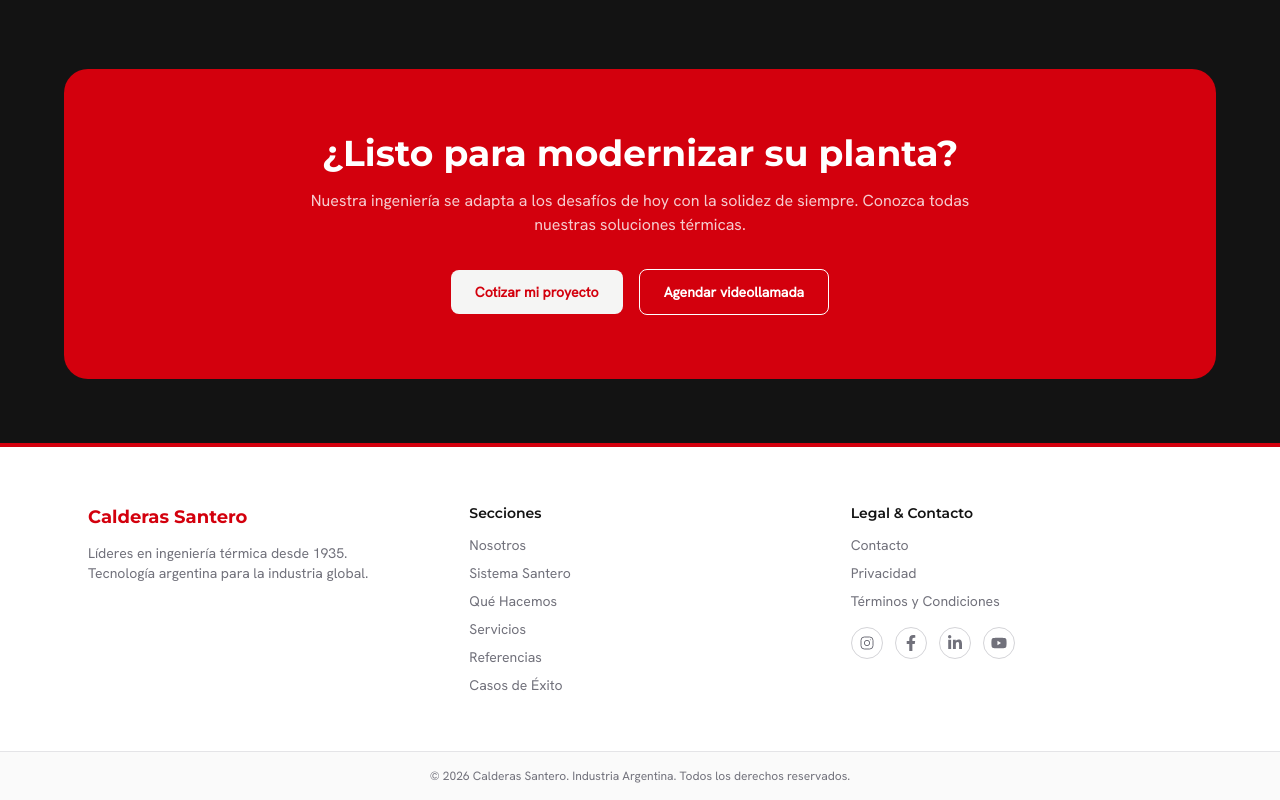
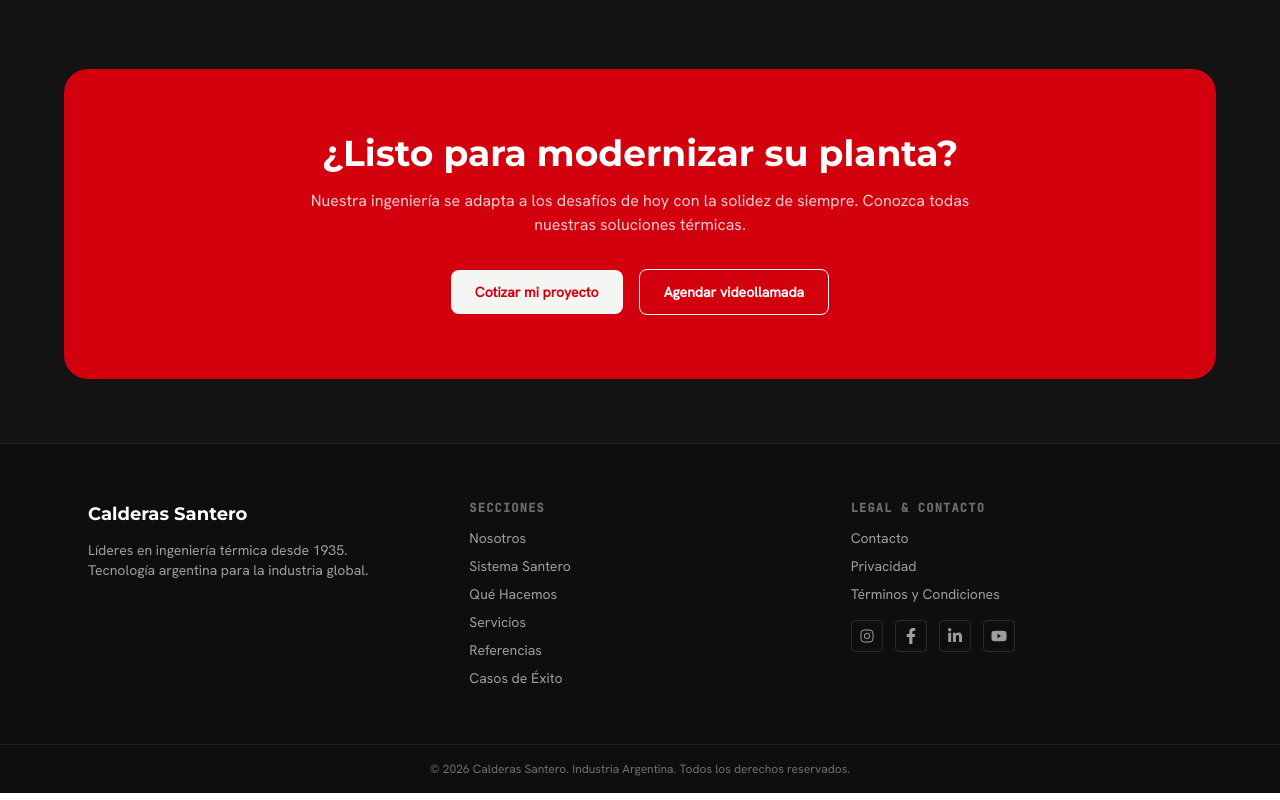
Before and after one commit to chiarasalvu/santero-calderas, a Next.js app: page / in a window 1280 px wide. Shown: the part 6266-7066 px from the top of the page. Built offline with nearby package versions, Linux system fonts and the light colour scheme.

Commit message:
Restylear el Footer a la paleta del sistema de diseño Evolución Térmica

```diff
--- a/components/Footer.tsx
+++ b/components/Footer.tsx
@@ -15,8 +15,8 @@ export default function Footer() {
       href={link.href}
       className={`text-sm ${
         pathname === link.href
-          ? "font-medium text-brand-red"
-          : "text-zinc-500 hover:text-brand-red"
+          ? "font-medium text-brand-red-light"
+          : "text-white/60 hover:text-brand-red-light"
       }`}
     >
       {link.label}
@@ -24,26 +24,29 @@ export default function Footer() {
   );
 
   return (
-    <footer className="border-t-4 border-brand-red bg-white">
+    <footer className="border-t border-steel/20 bg-ink-deep">
       <Reveal>
         <div className="mx-auto grid max-w-6xl gap-10 px-6 py-14 sm:grid-cols-3">
           <div>
-            <p className="font-heading text-lg font-bold text-brand-red">
+            <p className="font-heading text-lg font-bold text-white">
               Calderas Santero
             </p>
-            <p className="mt-3 max-w-xs text-sm text-zinc-500">
+            <p className="mt-3 max-w-xs text-sm text-white/60">
               Líderes en ingeniería térmica desde 1935. Tecnología argentina
               para la industria global.
             </p>
           </div>
 
           <div>
-            <p className="font-heading text-sm font-semibold text-navy">
+            <p className="font-mono text-xs font-semibold tracking-widest text-white/40 uppercase">
               Secciones
             </p>
             <nav className="mt-3 flex flex-col gap-2">
               {footerSectionLinks.slice(0, 2).map(renderFooterLink)}
-              <Link href="/servicios" className="text-sm text-zinc-500 hover:text-brand-red">
+              <Link
+                href="/servicios"
+                className="text-sm text-white/60 hover:text-brand-red-light"
+              >
                 Qué Hacemos
               </Link>
               {footerSectionLinks.slice(2).map(renderFooterLink)}
@@ -51,7 +54,7 @@ export default function Footer() {
           </div>
 
           <div>
-            <p className="font-heading text-sm font-semibold text-navy">
+            <p className="font-mono text-xs font-semibold tracking-widest text-white/40 uppercase">
               Legal &amp; Contacto
             </p>
             <nav className="mt-3 flex flex-col gap-2">
@@ -59,7 +62,7 @@ export default function Footer() {
                 <Link
                   key={link.href}
                   href={link.href}
-                  className="text-sm text-zinc-500 hover:text-brand-red"
+                  className="text-sm text-white/60 hover:text-brand-red-light"
                 >
                   {link.label}
                 </Link>
@@ -71,11 +74,25 @@ export default function Footer() {
                 target="_blank"
                 rel="noopener noreferrer"
                 aria-label="Instagram de Calderas Santero"
-                className="flex h-8 w-8 items-center justify-center rounded-full border border-zinc-300 text-zinc-500 transition-colors hover:border-brand-red hover:text-brand-red"
+                className="flex h-8 w-8 items-center justify-center rounded border border-steel/30 text-white/60 transition-colors hover:border-brand-red-light hover:text-brand-red-light"
               >
                 <svg viewBox="0 0 24 24" fill="none" className="h-4 w-4">
-                  <rect x="3" y="3" width="18" height="18" rx="5" stroke="currentColor" strokeWidth="1.5" />
-                  <circle cx="12" cy="12" r="4" stroke="currentColor" strokeWidth="1.5" />
+                  <rect
+                    x="3"
+                    y="3"
+                    width="18"
+                    height="18"
+                    rx="5"
+                    stroke="currentColor"
+                    strokeWidth="1.5"
+                  />
+                  <circle
+                    cx="12"
+                    cy="12"
+                    r="4"
+                    stroke="currentColor"
+                    strokeWidth="1.5"
+                  />
                   <circle cx="17" cy="7" r="0.75" fill="currentColor" />
                 </svg>
               </a>
@@ -84,7 +101,7 @@ export default function Footer() {
                 target="_blank"
                 rel="noopener noreferrer"
                 aria-label="Facebook de Calderas Santero"
-                className="flex h-8 w-8 items-center justify-center rounded-full border border-zinc-300 text-zinc-500 transition-colors hover:border-brand-red hover:text-brand-red"
+                className="flex h-8 w-8 items-center justify-center rounded border border-steel/30 text-white/60 transition-colors hover:border-brand-red-light hover:text-brand-red-light"
               >
                 <svg viewBox="0 0 320 512" fill="currentColor" className="h-4 w-4">
                   <path d="M279.14 288l14.22-92.66h-88.91v-60.13c0-25.35 12.42-50.06 52.24-50.06h40.42V6.26S260.43 0 225.36 0c-73.22 0-121.08 44.38-121.08 124.72v70.62H22.89V288h81.39v224h100.17V288z" />
@@ -95,7 +112,7 @@ export default function Footer() {
                 target="_blank"
                 rel="noopener noreferrer"
                 aria-label="LinkedIn de Calderas Santero"
-                className="flex h-8 w-8 items-center justify-center rounded-full border border-zinc-300 text-zinc-500 transition-colors hover:border-brand-red hover:text-brand-red"
+                className="flex h-8 w-8 items-center justify-center rounded border border-steel/30 text-white/60 transition-colors hover:border-brand-red-light hover:text-brand-red-light"
               >
                 <svg viewBox="0 0 448 512" fill="currentColor" className="h-4 w-4">
                   <path d="M100.28 448H7.4V148.9h92.88zM53.79 108.1C24.09 108.1 0 83.5 0 53.8a53.79 53.79 0 0 1 107.58 0c0 29.7-24.1 54.3-53.79 54.3zM447.9 448h-92.68V302.4c0-34.7-.7-79.2-48.29-79.2-48.29 0-55.69 37.7-55.69 76.7V448h-92.78V148.9h89.08v40.8h1.3c12.4-23.5 42.69-48.3 87.88-48.3 94 0 111.28 61.9 111.28 142.3V448z" />
@@ -106,7 +123,7 @@ export default function Footer() {
                 target="_blank"
                 rel="noopener noreferrer"
                 aria-label="YouTube de Calderas Santero"
-                className="flex h-8 w-8 items-center justify-center rounded-full border border-zinc-300 text-zinc-500 transition-colors hover:border-brand-red hover:text-brand-red"
+                className="flex h-8 w-8 items-center justify-center rounded border border-steel/30 text-white/60 transition-colors hover:border-brand-red-light hover:text-brand-red-light"
               >
                 <svg viewBox="0 0 576 512" fill="currentColor" className="h-4 w-4">
                   <path d="M549.7 124.1c-6.3-23.7-24.8-42.3-48.3-48.6C458.8 64 288 64 288 64S117.2 64 74.6 75.5c-23.5 6.3-42 24.9-48.3 48.6-11.4 42.9-11.4 132.3-11.4 132.3s0 89.4 11.4 132.3c6.3 23.7 24.8 41.5 48.3 47.8C117.2 448 288 448 288 448s170.8 0 213.4-11.5c23.5-6.3 42-24.2 48.3-47.8 11.4-42.9 11.4-132.3 11.4-132.3s0-89.4-11.4-132.3zM232 335.5V176.5L361 256l-129 79.5z" />
@@ -117,8 +134,8 @@ export default function Footer() {
         </div>
       </Reveal>
 
-      <div className="border-t border-zinc-200 bg-zinc-50">
-        <div className="mx-auto max-w-6xl px-6 py-4 text-center text-xs text-zinc-500">
+      <div className="border-t border-steel/20">
+        <div className="mx-auto max-w-6xl px-6 py-4 text-center text-xs text-white/40">
           <p>
             © {new Date().getFullYear()} Calderas Santero. Industria
             Argentina. Todos los derechos reservados.
```
